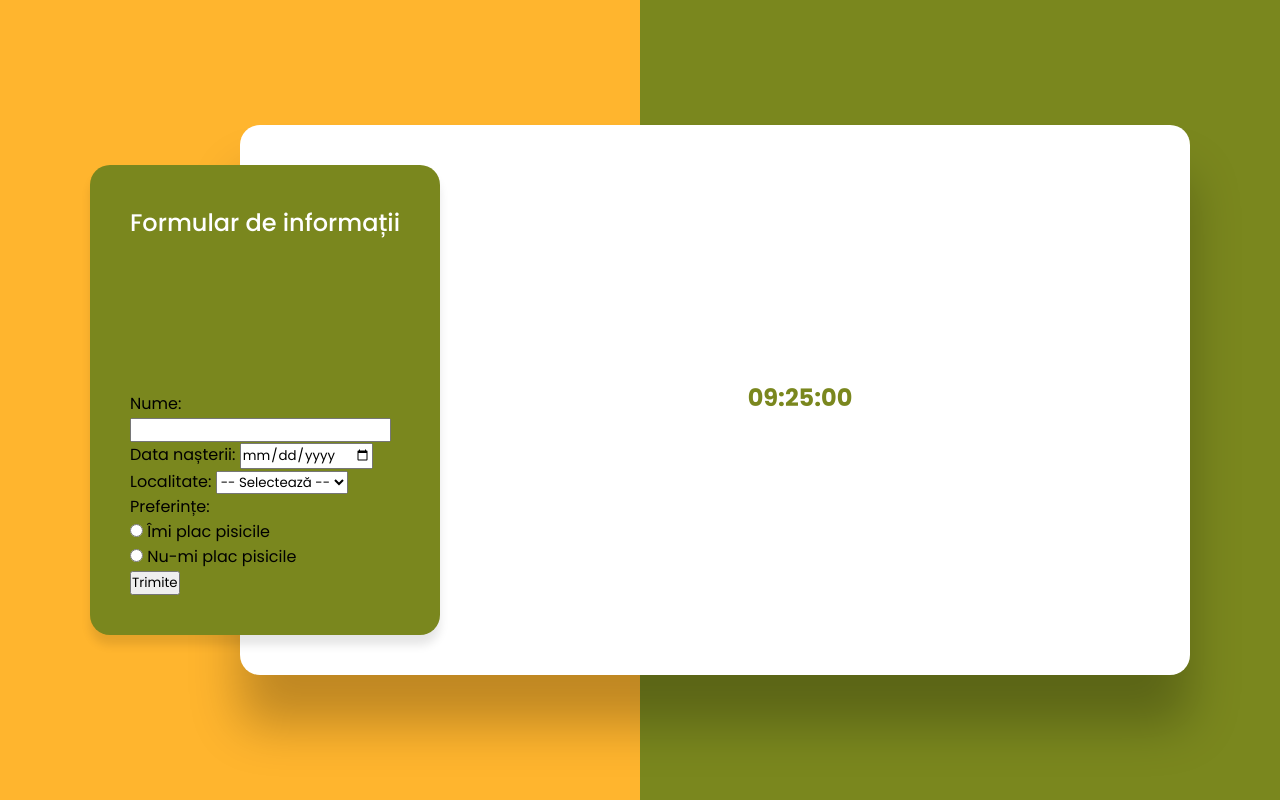
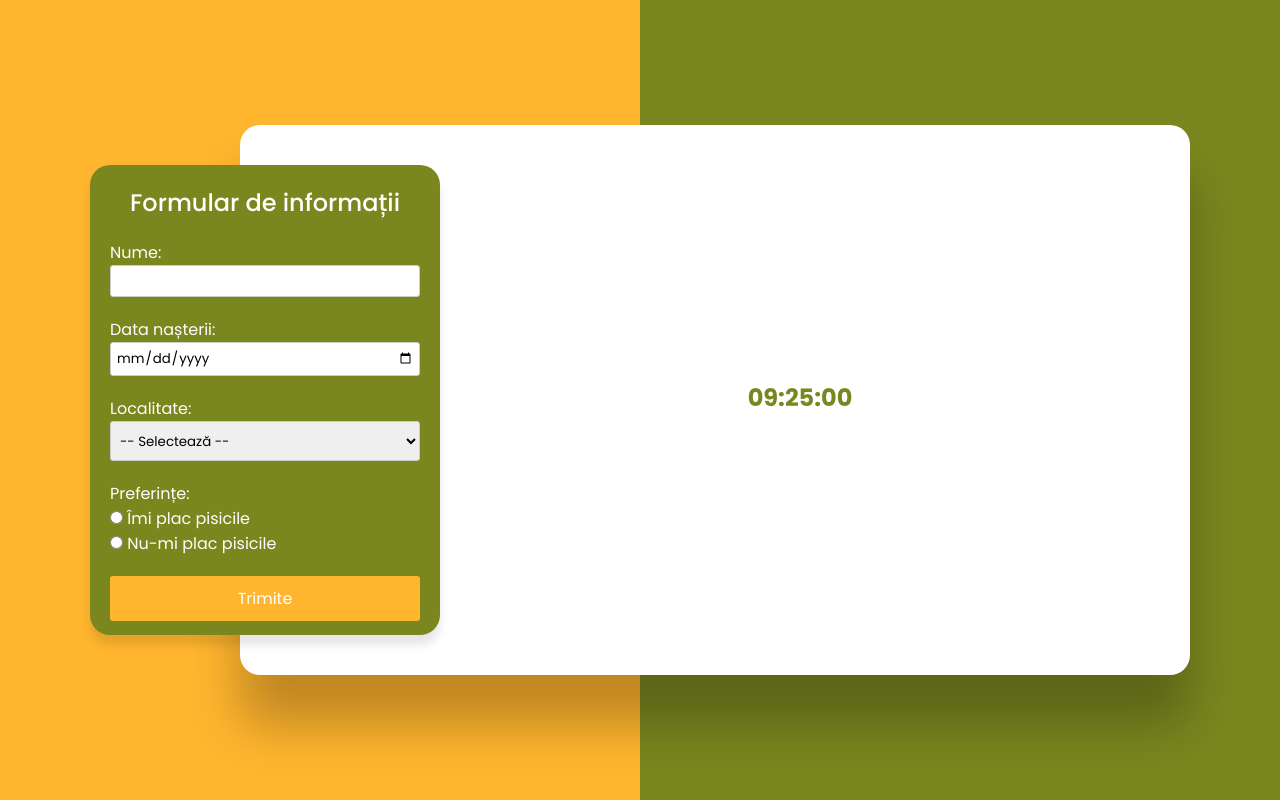
Before and after one commit to asapalecs/Contact-Form, a plain HTML site: page index.html in a window 1280 px wide. Drawn offline with Linux system fonts and the light colour scheme.

Commit message:
Form Styling

```diff
--- a/styles.css
+++ b/styles.css
@@ -10,6 +10,7 @@
 :root {
   --color1: #ffb52e;
   --color2: #7a871e;
+  --hover-color-1: #fca503;
 }
 
 section {
@@ -46,7 +47,6 @@ section::before {
   width: 350px;
   height: calc(100% - 80px);
   z-index: 1;
-  padding: 40px;
   display: flex;
   justify-content: center;
   flex-direction: column;
@@ -85,6 +85,65 @@ section::before {
   margin-top: 0;
 }
 
+.formBox {
+  width: 100%;
+}
+
+.contactInfo {
+  max-width: 600px;
+  margin: 0 auto;
+  padding: 20px;
+  font-family: Arial, sans-serif;
+  color: #fff;
+}
+
+.contactInfo h2 {
+  text-align: center;
+  margin-bottom: 20px;
+}
+
+.formBox {
+  border-radius: 5px;
+  margin-bottom: 20px;
+}
+
+.formBox .inputBox {
+  margin-bottom: 20px;
+}
+
+.formBox .inputBox label {
+  margin-bottom: 5px;
+}
+
+.formBox .inputBox input[type="text"],
+.formBox .inputBox input[type="date"],
+.formBox .inputBox select {
+  width: 100%;
+  padding: 5px;
+  border: 1px solid #ccc;
+  border-radius: 3px;
+}
+
+.formBox .inputBox select {
+  height: 40px;
+}
+
+
+.formBox .inputBox button {
+  padding: 10px 20px;
+  background-color: var(--color1);
+  color: #fff;
+  border: none;
+  border-radius: 3px;
+  font-size: 16px;
+  cursor: pointer;
+  width: 100%;
+}
+
+.formBox .inputBox button:hover {
+  background-color: var(--hover-color-1);
+}
+
 .formResult {
   display: flex;
   flex-direction: column;
```
